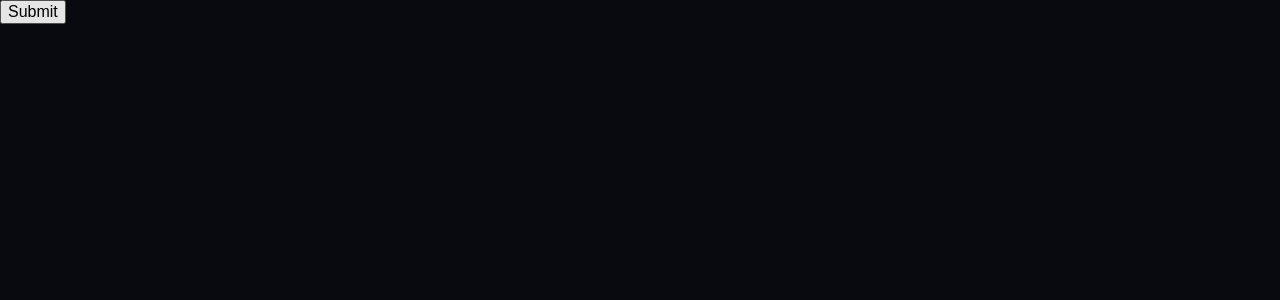
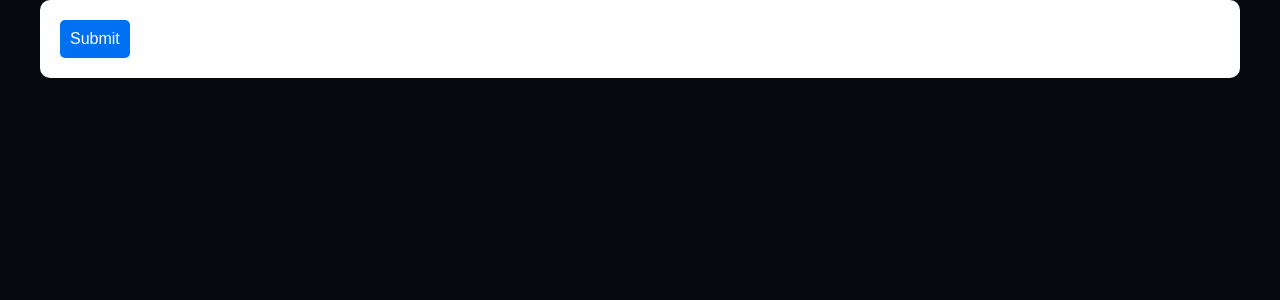
Before and after one commit to CerealJim/triviaAI, a Next.js app: page /quiz in a window 1280 px wide. Shown: the top 300 px of the page. Built offline with nearby package versions, Linux system fonts and the light colour scheme.

Commit message:
jsx updates with new styling

```diff
--- a/pages/index.tsx
+++ b/pages/index.tsx
@@ -22,10 +22,11 @@ export default function Home() {
       <div className={styles.stars2}></div>
       <div className={styles.stars3}></div>
       <div className={styles.layout}>
-        <header className={styles.header}></header>
+        <header className={styles.header}>
+          <h1 className={styles.h1}>AI Trivia Generator</h1>
+        </header>
         <main className={styles.main}>
           <div className={styles.content}>
-            <h1 className={styles.h1}>AI Trivia Generator</h1>
             <TriviaForm />
           </div>
         </main>
--- a/pages/question.tsx
+++ b/pages/question.tsx
@@ -40,7 +40,6 @@ const TriviaQuestion: React.FC<TriviaQuestionProps> = ({
               value={option}
               checked={selectedOption === option}
               onChange={handleOptionChange}
-              // className={styles.input}
               className={`${styles.customRadio}`}
             />
             <label htmlFor={option} className={styles.label}>
--- a/pages/quiz.tsx
+++ b/pages/quiz.tsx
@@ -37,7 +37,8 @@ const TriviaQuiz: React.FC<TriviaDataProps> = ({ quizData = [] }) => {
   };
 
   return (
-    <div>
+    <div className={styles.quizContainer}>
+      <div className={styles.quiz}>
         {quizData.map((question, index) => (
           <div key={index}>
             <TriviaQuestion
@@ -51,13 +52,19 @@ const TriviaQuiz: React.FC<TriviaDataProps> = ({ quizData = [] }) => {
           </div>
         ))}
         <div>
-        <button onClick={handleQuizSubmit}>Submit</button>
+          <button
+            className={styles.quizSubmitButton}
+            onClick={handleQuizSubmit}
+          >
+            Submit
+          </button>
         </div>
         {submitted && (
           <div>
-          <p>Your score: {calculateScore()}</p>
+            <p className={styles.quizScore}>Your score: {calculateScore()}</p>
           </div>
         )}
+      </div>
     </div>
   );
 };
--- a/styles/Question.module.css
+++ b/styles/Question.module.css
@@ -4,7 +4,7 @@
 
 .question {
   font-size: 1.5rem;
-  font-weight: bold;
+  font-weight: 400;
   margin-bottom: 1rem;
 }
 
@@ -31,7 +31,8 @@
 
 .optionLetter {
   margin-right: 5px;
-  font-weight: 700;
+  /* font-weight: 700; */
+  text-transform: uppercase;
 }
 
 .selectedOption,
--- a/styles/Quiz.module.css
+++ b/styles/Quiz.module.css
@@ -1,23 +1,39 @@
-.questionContainer {
-  background-color: #f7f7f7;
-  border-radius: 5px;
-  padding: 20px;
+.quizContainer {
+  display: flex;
+  flex-direction: column;
+  justify-content: center;
+  align-items: center;
+  max-width: 1200px;
+  width: 100%;
+  margin: auto auto;
+  z-index: 100;
 }
 
-.question {
-  font-size: 24px;
-  margin-bottom: 10px;
+.quiz {
+  display: flex;
+  padding: 20px;
+  background-color: white;
+  border-radius: 10px;
+  flex-direction: column;
+  width: 100%;
+  margin: auto auto;
 }
 
-.optionsContainer {
-  display: flex;
-  flex-direction: column;
+.quizSubmitButton {
+  background-color: #0070f3;
+  color: #fff;
+  border: none;
+  border-radius: 5px;
+  padding: 10px;
+  font-size: 16px;
+  cursor: pointer;
 }
 
-.option {
-  margin-bottom: 10px;
+.quizSubmitButton:hover {
+  background-color: #0060d6;
 }
 
-.selectedOption {
-  background-color: #99ff99;
+.quizScore {
+  font-size: 18px;
+  font-weight: bold;
 }
```
Also changed, not shown: pages/form.tsx (+40 -31 lines), styles/Form.module.css (+58 -5 lines), styles/Home.module.css (+20 -4 lines). Lines whose indentation alone changed are shown as unchanged.
